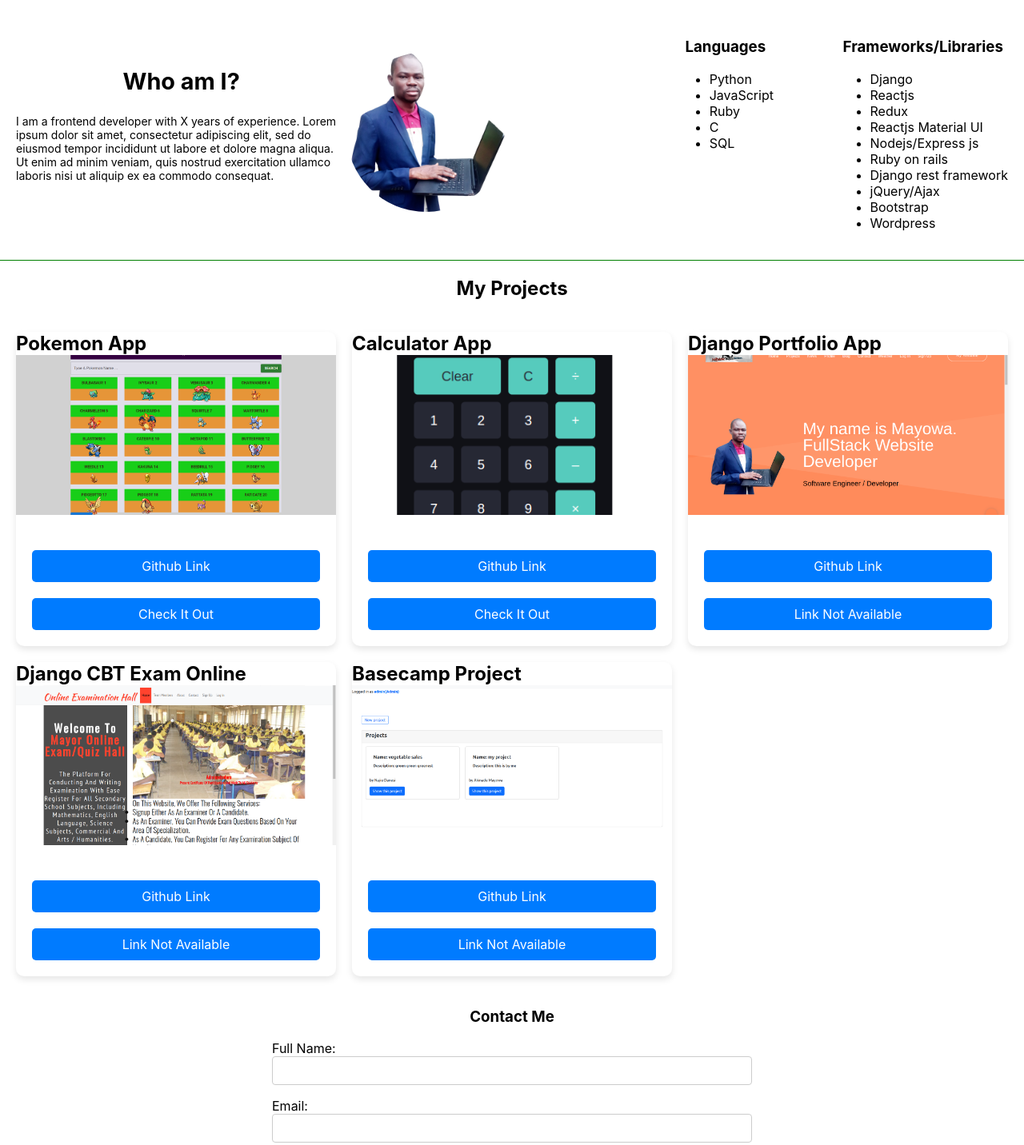
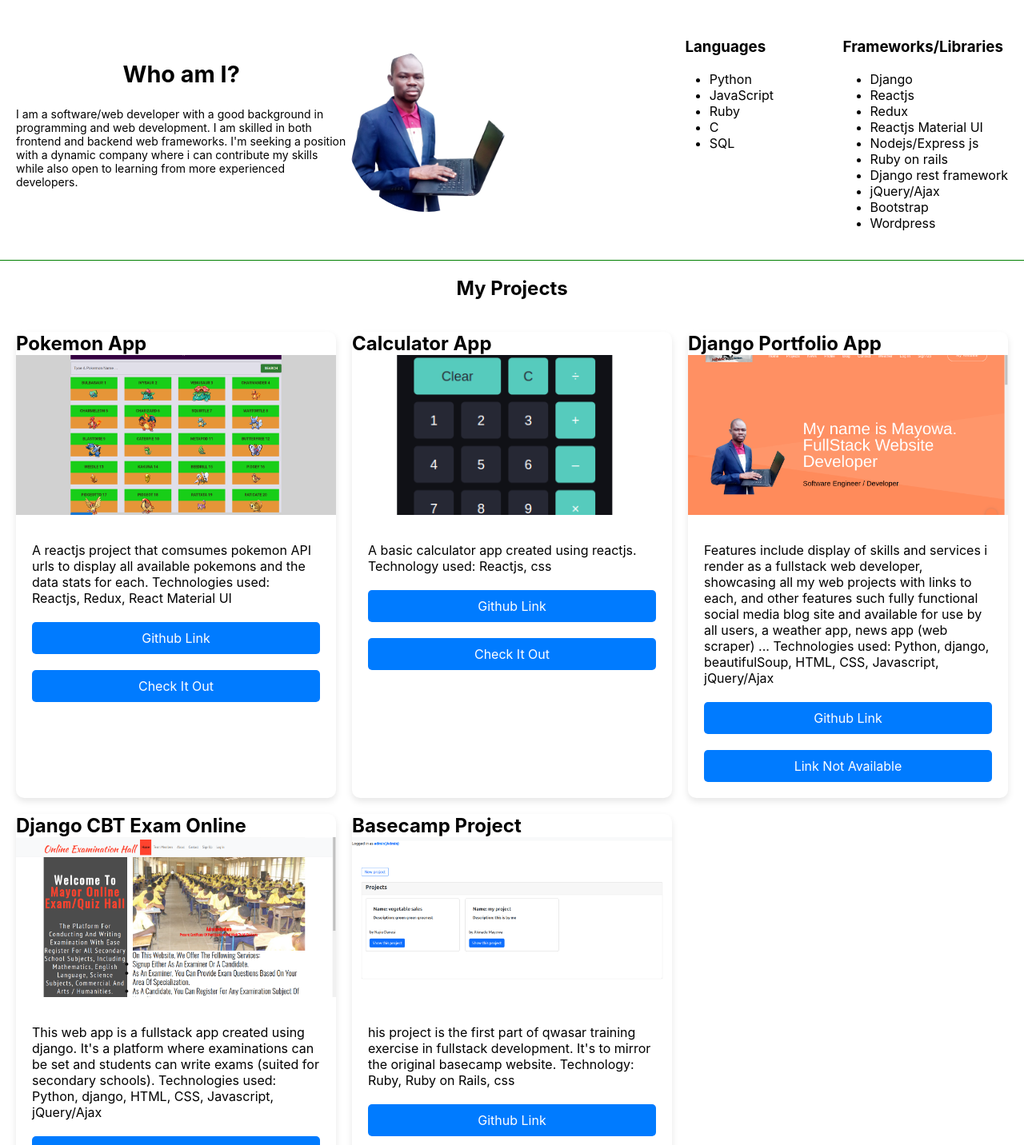
Before and after one commit to MayowaFunmi/simple_reactjs-portfolio, a React (Create React App) app: page / in a window 1280 px wide. Shown: the part 180-1612 px from the top of the page at 80% size. Built offline with nearby package versions, Linux system fonts and the light colour scheme.

Commit message:
completed simple portfolio

```diff
--- a/package.json
+++ b/package.json
@@ -11,6 +11,7 @@
     "react-icons": "^4.7.1",
     "react-router-dom": "^6.8.1",
     "react-scripts": "5.0.1",
+    "react-scroll": "^1.8.9",
     "web-vitals": "^2.1.4"
   },
   "scripts": {
--- a/src/components/About.jsx
+++ b/src/components/About.jsx
@@ -11,11 +11,11 @@ function AboutMe() {
         <div className="about-me-text">
           <h2 className="text">Who am I?</h2>
           <p>
-            I am a frontend developer with X years of experience. Lorem ipsum
-            dolor sit amet, consectetur adipiscing elit, sed do eiusmod tempor
-            incididunt ut labore et dolore magna aliqua. Ut enim ad minim
-            veniam, quis nostrud exercitation ullamco laboris nisi ut aliquip ex
-            ea commodo consequat.
+            I am a software/web developer with a good background in programming
+            and web development. I am skilled in both frontend and backend web
+            frameworks. I'm seeking a position with a dynamic company where i
+            can contribute my skills while also open to learning from more
+            experienced developers.
           </p>
         </div>
         <div className="about-image">
--- a/src/components/CardContainer.jsx
+++ b/src/components/CardContainer.jsx
@@ -19,35 +19,35 @@ const CardContainer = () => {
           url={'https://pokemon-app-site.netlify.app/'}
           github={'https://github.com/MayowaFunmi/pokemon-app-reactjs'}
           image={pokeImage}
-          text=""
+          text="A reactjs project that comsumes pokemon API urls to display all available pokemons and the data stats for each. Technologies used: Reactjs, Redux, React Material UI"
         />
         <Card
           title={'Calculator App'}
           url={'https://rainbow-gumption-002f24.netlify.app/'}
           github={'https://github.com/MayowaFunmi/reactjs-calculator-project'}
           image={calc}
-          text=""
+          text="A basic calculator app created using reactjs. Technology used: Reactjs, css"
         />
         <Card
           title={'Django Portfolio App'}
           url=""
           github={'https://github.com/MayowaFunmi/django-portfolio-app-v2'}
           image={django_portfolio}
-          text=""
+          text="Features include display of skills and services i render as a fullstack web developer, showcasing all my web projects with links to each, and other features such fully functional social media blog site and available for use by all users, a weather app, news app (web scraper) ... Technologies used: Python, django, beautifulSoup, HTML, CSS, Javascript, jQuery/Ajax"
         />
         <Card
           title={'Django CBT Exam Online'}
           url=""
           github={'https://github.com/MayowaFunmi/online-exam-hall'}
           image={cbt}
-          text=""
+          text="This web app is a fullstack app created using django. It's a platform where examinations can be set and students can write exams (suited for secondary schools). Technologies used: Python, django, HTML, CSS, Javascript, jQuery/Ajax"
         />
         <Card
           title={'Basecamp Project'}
           url=""
           github={'https://github.com/MayowaFunmi/Rails-Basecamp-Project'}
           image={ruby_basecamp}
-          text=""
+          text="his project is the first part of qwasar training exercise in fullstack development. It's to mirror the original basecamp website. Technology: Ruby, Ruby on Rails, css"
         />
       </div>
     </div>
--- a/src/components/Contact.jsx
+++ b/src/components/Contact.jsx
@@ -14,7 +14,7 @@ const Contact = () => {
   };
 
   return (
-    <div>
+    <div id="contact">
       <center>
         <h3>Contact Me</h3>
       </center>
--- a/src/components/Footer.jsx
+++ b/src/components/Footer.jsx
@@ -24,7 +24,7 @@ const Footer = () => {
           </Link>
         </Router>
       </div>
-      <p>&copy; 2023 My Company. All rights reserved.</p>
+      <p>&copy; 2023 Akinade Mayowa. All rights reserved.</p>
     </footer>
   );
 };
--- a/src/components/Navbar.jsx
+++ b/src/components/Navbar.jsx
@@ -15,7 +15,7 @@ const Navbar = () => {
             <Link to="/">Home</Link>
           </li>
           <li>
-            <Link to="#contact">Contact</Link>
+            <Link to="contact">Contact</Link>
           </li>
           <li>
             <Link to="#about">About</Link>
```
Also changed, not shown: 2 other files (tests, documents, lock files or other folders).
